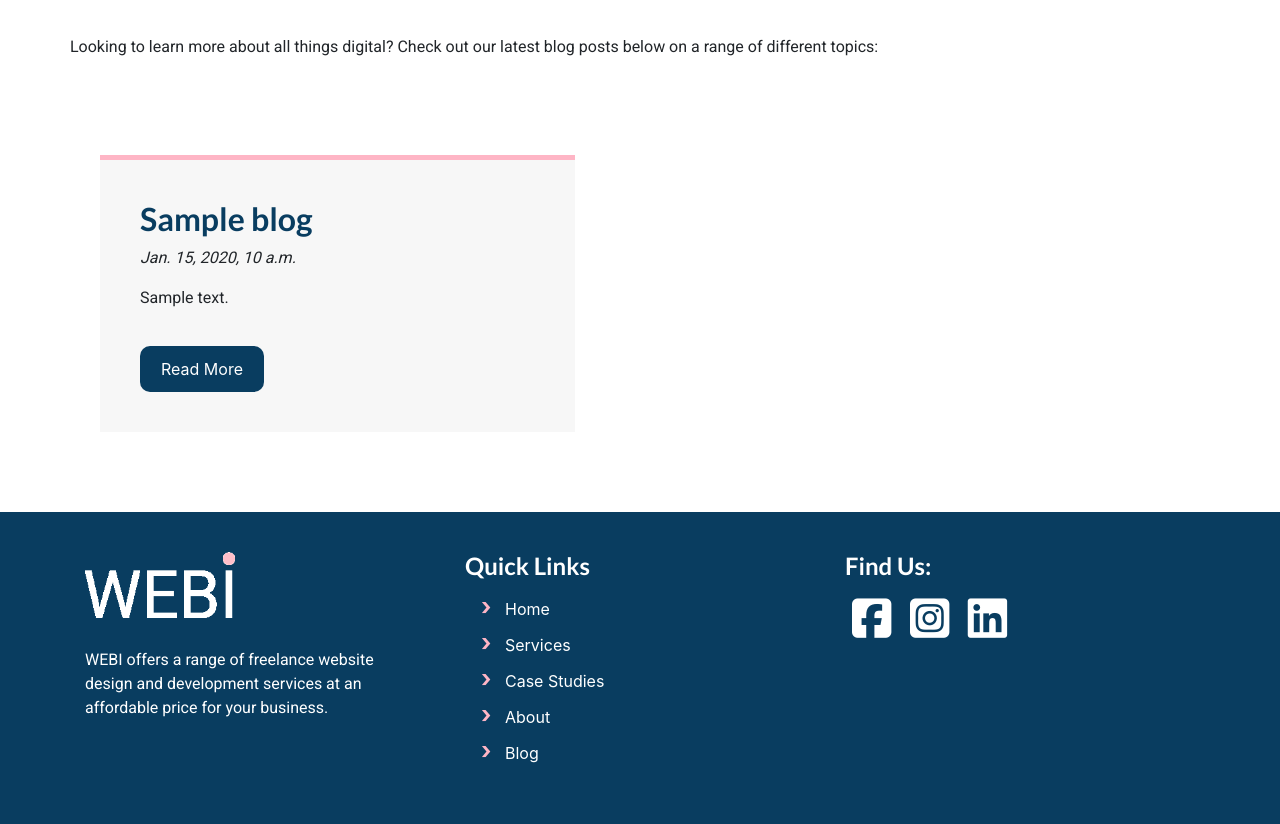
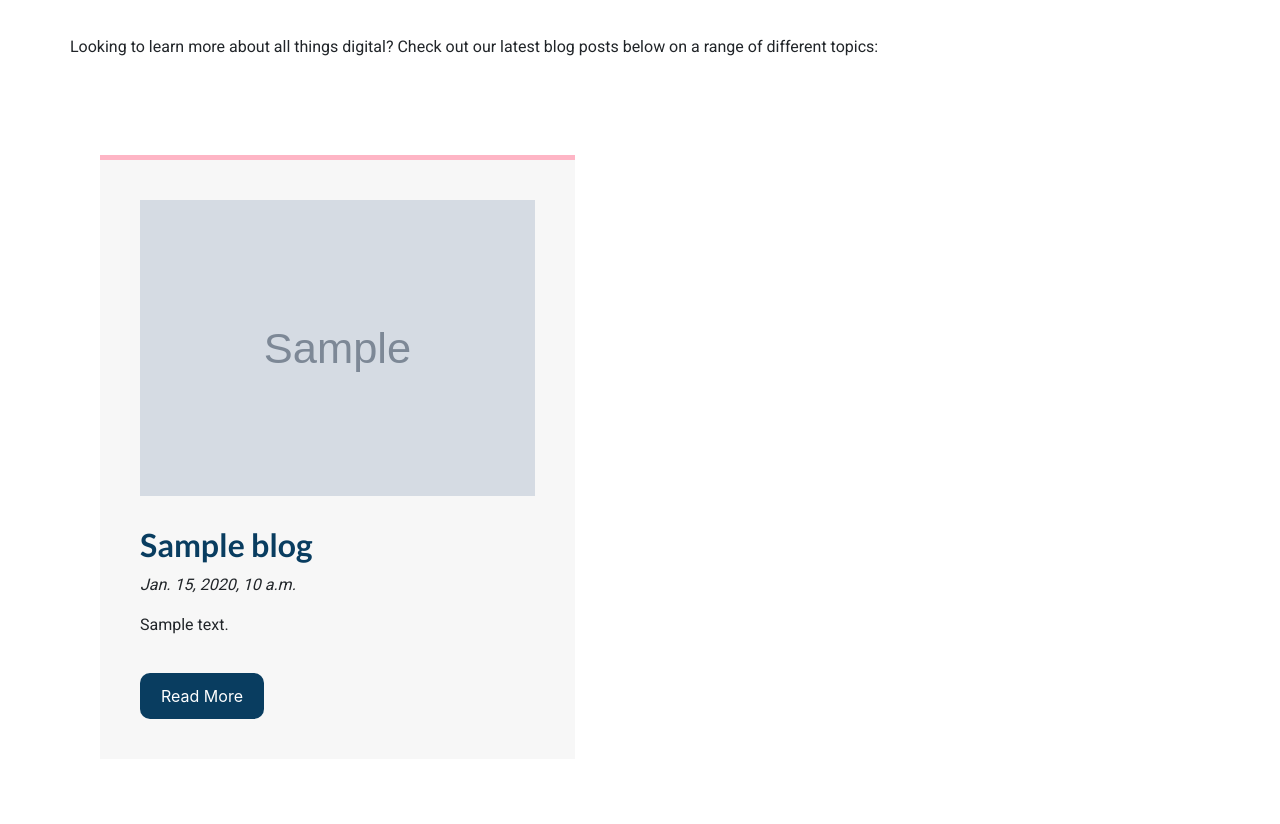
Before and after one commit to JessicaJuliet/webi, a Django app: template blog/templates/blog/blog.html in a window 1280 px wide. Shown: the part 353-1177 px from the top of the page. Run offline with Django 3.2, Linux system fonts and the light colour scheme; the template is opened without the code that fills it: most values are stand-ins (such as "Sample title", 1, 10 or a date in 2020); grey boxes marked "Sample" are stand-in pictures; some libraries are stand-ins or nearby versions.

Commit message:
Add placeholder images for blog and casestudies and style in css

```diff
--- a/blog/templates/blog/blog.html
+++ b/blog/templates/blog/blog.html
@@ -34,6 +34,9 @@
             <div class="row">
                 {% for blog in blogs %}
                     <div class="blog col-md-12 col-lg-5">
+                        <div class="box">
+                            <img src="/media/{{ blog.blog_image}}" class="blog-image">
+                        </div>
                         <h2>{{ blog.heading }}</h2>
                         <p><em>{{ blog.published_date }}</em></p>
                         <p>{{ blog.blog_content|truncatechars:200 }}</p>
--- a/casestudies/templates/casestudies/casestudies.html
+++ b/casestudies/templates/casestudies/casestudies.html
@@ -34,6 +34,9 @@
             <div class="row">
                 {% for casestudy in casestudies %}
                     <div class="casestudies col-md-12 col-lg-5">
+                        <div class="box">
+                            <img src="/media/{{ casestudy.image }}" class="casestudy-image">
+                        </div>
                         <h2>{{ casestudy.heading }}</h2>
                         <p>{{ casestudy.case_study_content|truncatechars:200 }}</p>
                         <a class="btn custom-button" type="button" href="{% url 'casestudy_content' casestudy.slug %}">Read More</a>
--- a/static/css/base.css
+++ b/static/css/base.css
@@ -247,6 +247,17 @@ footer .logo {
     border-top: 5px solid #feb5c5;
 }
 
+.blog-image, .casestudy-image {
+    object-fit: contain;
+    padding-bottom: 30px;
+    width: 100%;
+    height: 100%;
+}
+
+.box {
+    width: 100%;
+}
+
 /* ---------- Media Queries ---------- */
 
 @media (mid-width: 992px) {
```
Also changed, not shown: media/placeholder.jpg (added), media/placeholder2.jpg (added), media/placeholder2_KSL8UxG.jpg (added), media/placeholder2_RDLJDee.jpg (added), media/placeholder2_mGHyCmZ.jpg (added), media/placeholder2_uKj4pau.jpg (added), media/placeholder_kIakO94.jpg (added).
